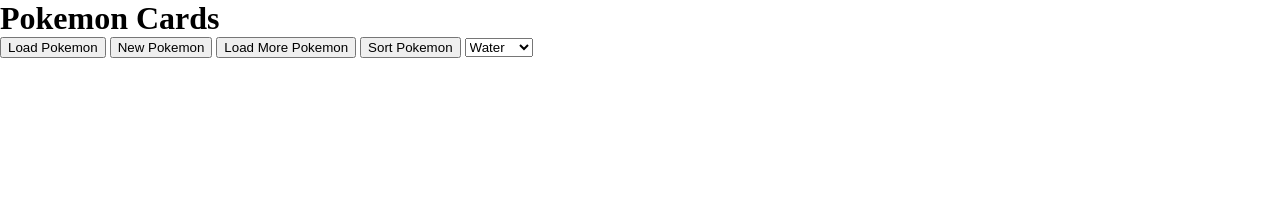
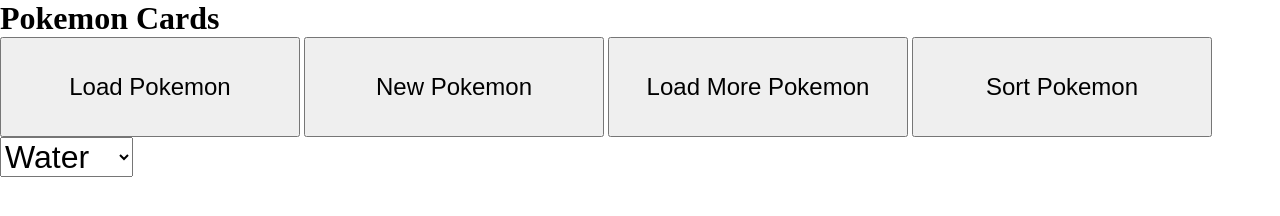
Before and after one commit to JonahOliphant/Pokemon, a plain HTML site: page index.html in a window 1280 px wide. Drawn offline with Linux system fonts and the light colour scheme; no server answers.

Commit message:
fixed script location

```diff
--- a/pokecode.js
+++ b/pokecode.js
@@ -1,4 +1,4 @@
-import { removeChildren } from '../Pokemon/utilsPokemon/index.js'
+import { removeChildren } from '/utils/index.js'
 
 function getAPIData(url) {
   try {
--- a/style.css
+++ b/style.css
@@ -1,6 +1,16 @@
 * {
     margin: 0;
     box-sizing: border-box;
+  }
+
+  button {
+    font-size: 1.5rem;
+    width: 300px;
+    height: 100px;
+  }
+
+  #typeSelector{
+    font-size: 2rem;
   }
 
   .pokeGrid {
```
Also changed, not shown: utils/Pokemon Hollow.ttf (added), utils/Pokemon Solid.ttf (added), utils/index.js (renamed from utilsPokemon/index.js).
